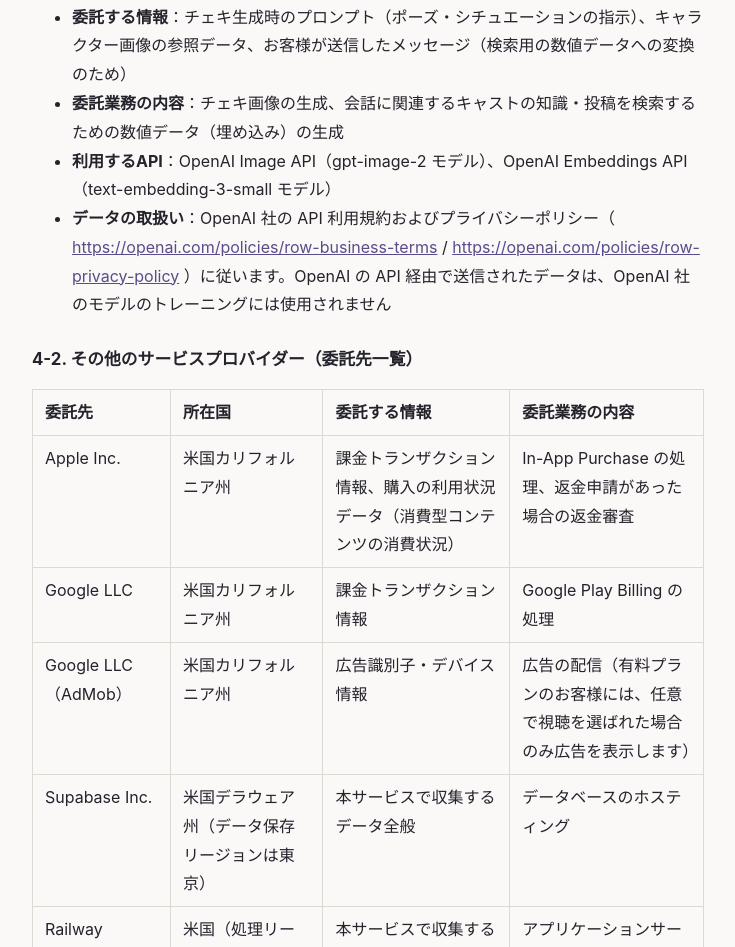
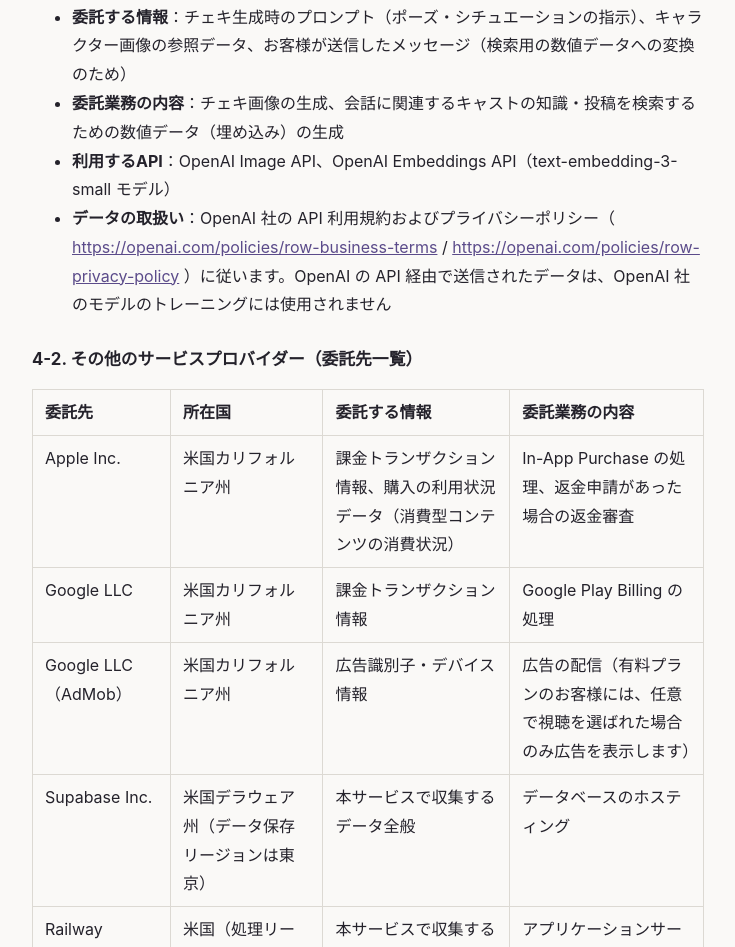
Before and after one commit to satoshi-study/liminal-support, a plain HTML site: page privacy.html in a window 1280 px wide. Shown: the part 4236-5183 px from the top of the page, without its empty margins (272-1007 px from the left). Drawn offline with Linux system fonts and the light colour scheme.

Commit message:
プライバシーポリシーから画像生成のモデル名を外す
チェキの生成モデルを変えたため。委託先・委託する情報・データの
取扱いは変わらない。

Co-Authored-By: Claude Opus 5.5 <noreply@anthropic.com>

```diff
--- a/privacy.html
+++ b/privacy.html
@@ -143,7 +143,7 @@ footer ul { list-style: none; margin: 0; padding: 0; display: flex; flex-wrap: w
 <ul>
 <li><strong>委託する情報</strong>：チェキ生成時のプロンプト（ポーズ・シチュエーションの指示）、キャラクター画像の参照データ、お客様が送信したメッセージ（検索用の数値データへの変換のため）</li>
 <li><strong>委託業務の内容</strong>：チェキ画像の生成、会話に関連するキャストの知識・投稿を検索するための数値データ（埋め込み）の生成</li>
-<li><strong>利用するAPI</strong>：OpenAI Image API（gpt-image-2 モデル）、OpenAI Embeddings API（text-embedding-3-small モデル）</li>
+<li><strong>利用するAPI</strong>：OpenAI Image API、OpenAI Embeddings API（text-embedding-3-small モデル）</li>
 <li><strong>データの取扱い</strong>：OpenAI 社の API 利用規約およびプライバシーポリシー（ <a href="https://openai.com/policies/row-business-terms">https://openai.com/policies/row-business-terms</a> / <a href="https://openai.com/policies/row-privacy-policy">https://openai.com/policies/row-privacy-policy</a> ）に従います。OpenAI の API 経由で送信されたデータは、OpenAI 社のモデルのトレーニングには使用されません</li>
 </ul>
 <h3>4-2. その他のサービスプロバイダー（委託先一覧）</h3>
```
